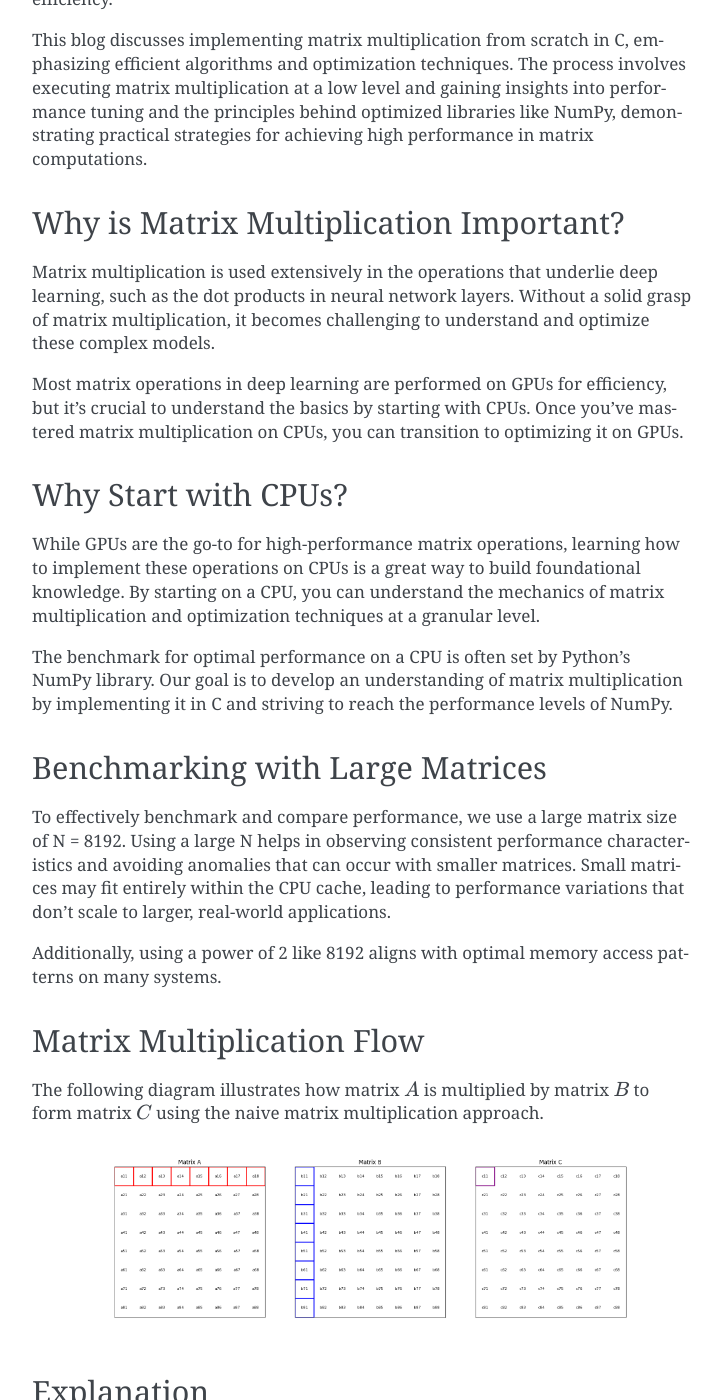
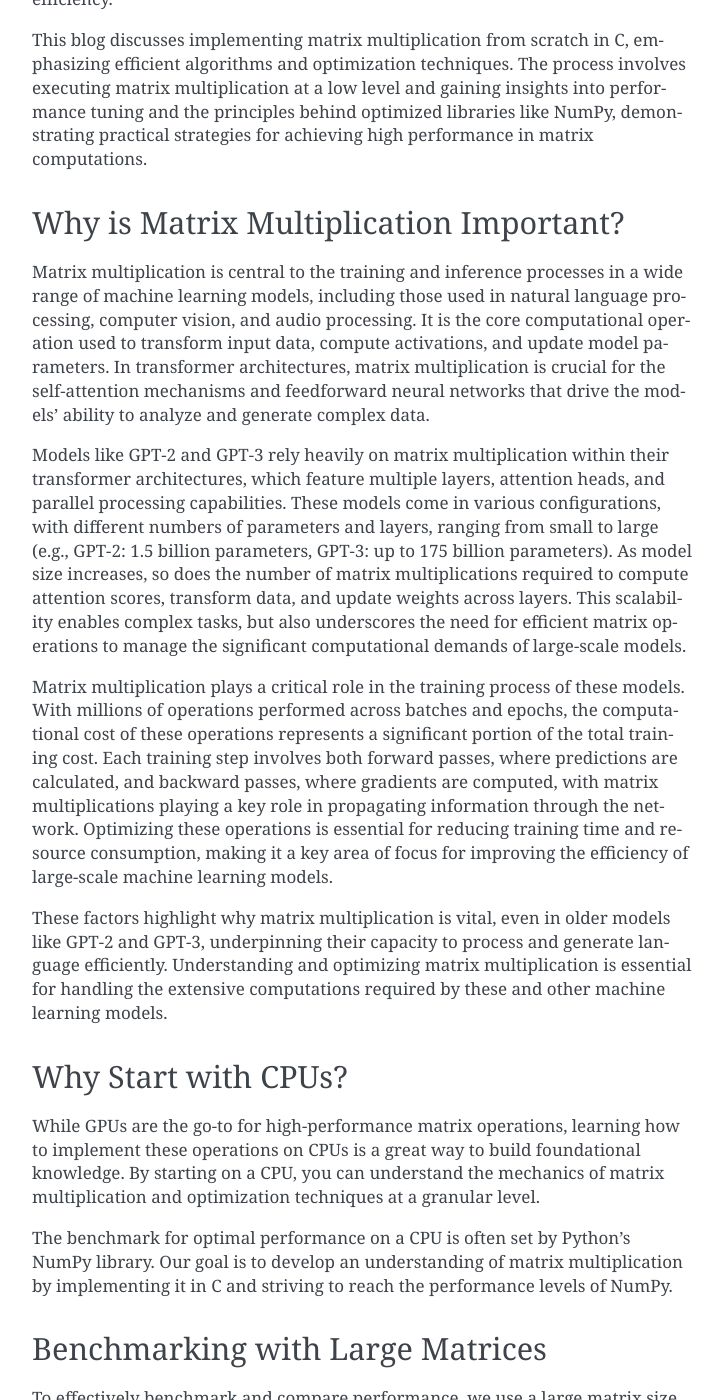
Before and after one commit to pebblesandweeds/cpu_matmul, a Sphinx documentation site: the page built from docs/source/cpu_matmul_blog.rst, in a window 1280 px wide and 1400 px high, scrolled down 910 px. Shown: the whole window, without its empty margins (388-1110 px from the left). Built offline with Sphinx 7.4.7, drawn with Linux system fonts in a browser that asks for light colours.

Commit message:
Adding section for why matmul is important to blog .rst

```diff
--- a/docs/source/cpu_matmul_blog.rst
+++ b/docs/source/cpu_matmul_blog.rst
@@ -21,9 +21,13 @@ This blog discusses implementing matrix multiplication from scratch in C, emphas
 Why is Matrix Multiplication Important?
 ---------------------------------------
 
-Matrix multiplication is used extensively in the operations that underlie deep learning, such as the dot products in neural network layers. Without a solid grasp of matrix multiplication, it becomes challenging to understand and optimize these complex models.
+Matrix multiplication is central to the training and inference processes in a wide range of machine learning models, including those used in natural language processing, computer vision, and audio processing. It is the core computational operation used to transform input data, compute activations, and update model parameters. In transformer architectures, matrix multiplication is crucial for the self-attention mechanisms and feedforward neural networks that drive the models' ability to analyze and generate complex data.
 
-Most matrix operations in deep learning are performed on GPUs for efficiency, but it's crucial to understand the basics by starting with CPUs. Once you've mastered matrix multiplication on CPUs, you can transition to optimizing it on GPUs.
+Models like GPT-2 and GPT-3 rely heavily on matrix multiplication within their transformer architectures, which feature multiple layers, attention heads, and parallel processing capabilities. These models come in various configurations, with different numbers of parameters and layers, ranging from small to large (e.g., GPT-2: 1.5 billion parameters, GPT-3: up to 175 billion parameters). As model size increases, so does the number of matrix multiplications required to compute attention scores, transform data, and update weights across layers. This scalability enables complex tasks, but also underscores the need for efficient matrix operations to manage the significant computational demands of large-scale models.
+
+Matrix multiplication plays a critical role in the training process of these models. With millions of operations performed across batches and epochs, the computational cost of these operations represents a significant portion of the total training cost. Each training step involves both forward passes, where predictions are calculated, and backward passes, where gradients are computed, with matrix multiplications playing a key role in propagating information through the network. Optimizing these operations is essential for reducing training time and resource consumption, making it a key area of focus for improving the efficiency of large-scale machine learning models.
+
+These factors highlight why matrix multiplication is vital, even in older models like GPT-2 and GPT-3, underpinning their capacity to process and generate language efficiently. Understanding and optimizing matrix multiplication is essential for handling the extensive computations required by these and other machine learning models.
 
 Why Start with CPUs?
 --------------------
```
